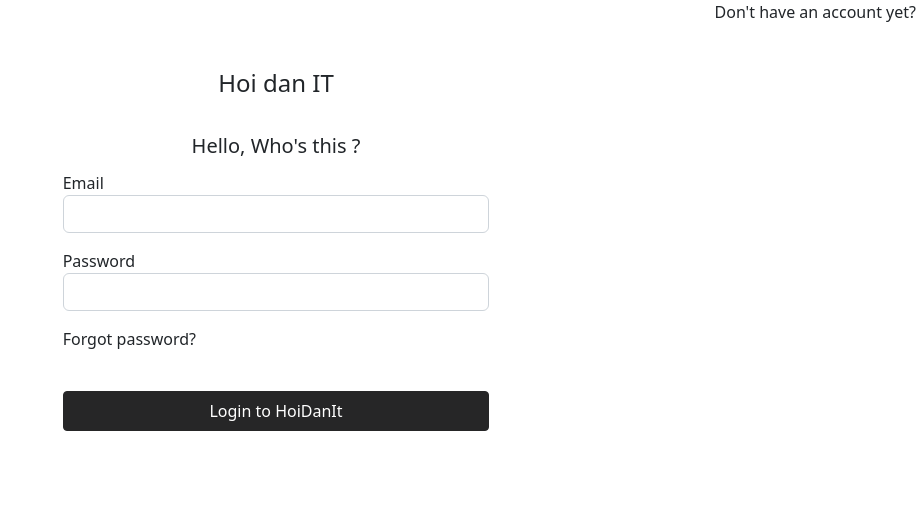
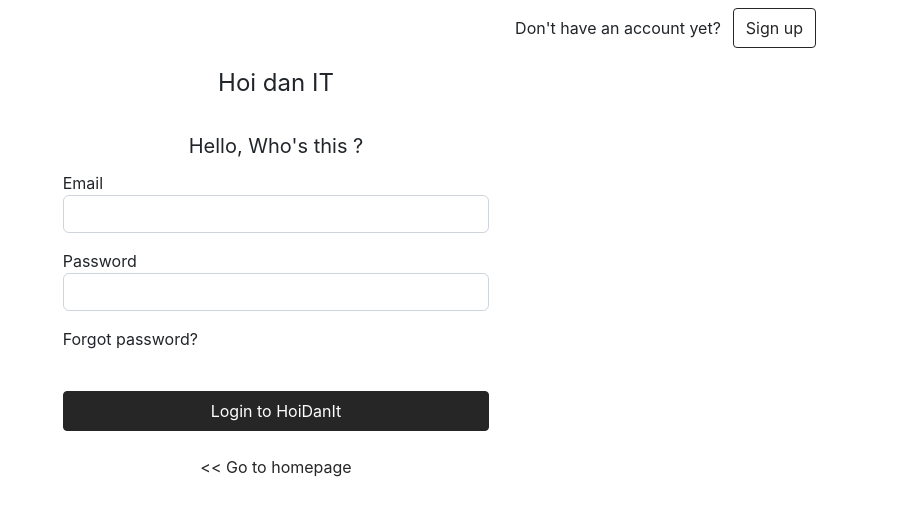
Before and after one commit to Thanhdat013/HoidanIT-React-base, a React (Create React App) app: page /login in a window 1280 px wide. Shown: the top 516 px of the page, without its empty margins (364-1280 px from the left). Built offline with nearby package versions, Linux system fonts and the light colour scheme.

Commit message:
call Api Login

```diff
--- /dev/null
+++ b/src/Layout.js
@@ -0,0 +1,44 @@
+import { Route, Routes } from "react-router-dom";
+import { ToastContainer } from "react-toastify";
+import "react-toastify/dist/ReactToastify.css";
+
+import App from "./App";
+import Users from "~/Layout/components/Users/Users";
+import Admin from "~/Layout/components/Admin/Admin";
+import Login from "~/Layout/components/Auth/Login";
+import HomePage from "~/Layout/components/Home/HomePage";
+import ManageUser from "~/Layout/components/Admin/Content/ManageUser";
+import DashBoard from "~/Layout/components/Admin/Content/DashBoard";
+
+const Layout = () => {
+  return (
+    <>
+      <Routes>
+        <Route path="/" element={<App />}>
+          <Route index element={<HomePage />} />
+          <Route path="/users" element={<Users />} />
+        </Route>
+        <Route path="/admin" element={<Admin />}>
+          <Route index element={<DashBoard />} />
+          <Route path="manage-user" element={<ManageUser />} />
+        </Route>
+        <Route path="/login" element={<Login />} />
+      </Routes>
+
+      <ToastContainer
+        position="top-right"
+        autoClose={3000}
+        hideProgressBar={false}
+        newestOnTop={false}
+        closeOnClick
+        rtl={false}
+        pauseOnFocusLoss
+        draggable
+        pauseOnHover
+        theme="light"
+      />
+    </>
+  );
+};
+
+export default Layout;
--- a/src/Layout/components/Admin/Admin.js
+++ b/src/Layout/components/Admin/Admin.js
@@ -2,13 +2,10 @@
 import { useState } from "react";
 import { Outlet } from "react-router-dom";
 
-import { ToastContainer } from "react-toastify";
-import "react-toastify/dist/ReactToastify.css";
-
 import SideBar from "./SideBar";
 import "./Admin.scss";
 
-const Admin = (props) => {
+const Admin = () => {
   const [collapsed, setCollapsed] = useState(false);
 
   return (
@@ -24,20 +21,6 @@
           <Outlet />
         </div>
       </div>
-
-      {/*use  react-toastify */}
-      <ToastContainer
-        position="top-right"
-        autoClose={3000}
-        hideProgressBar={false}
-        newestOnTop={false}
-        closeOnClick
-        rtl={false}
-        pauseOnFocusLoss
-        draggable
-        pauseOnHover
-        theme="light"
-      />
     </div>
   );
 };
--- a/src/Layout/components/Auth/Login.js
+++ b/src/Layout/components/Auth/Login.js
@@ -1,16 +1,44 @@
+import { useState } from "react";
+import { useNavigate } from "react-router-dom";
+import { toast } from "react-toastify";
+
 import "./Login.scss";
 import Button from "~/components/Button/Button";
-import { useState } from "react";
+import { postLogin } from "~/services/ApiServices";
 
 function Login() {
   const [email, setEmail] = useState("");
   const [password, setPassword] = useState("");
 
-  const handleLogin = () => {};
+  const handleLogin = async () => {
+    //validate
+
+    // submit Api
+    let data = await postLogin(email, password);
+    if (data && data.EC === 0) {
+      toast.success(data.EM);
+      navigate("/");
+    }
+
+    if (data && +data.EC !== 0) {
+      toast.error(data.EM);
+    }
+  };
+
+  const navigate = useNavigate();
+
+  const handleBackHome = () => {
+    navigate("/");
+  };
 
   return (
     <div className="login-container">
-      <div className="login-header">Don't have an account yet?</div>
+      <div className="login-header">
+        <span>Don't have an account yet?</span>
+        <Button outline className="sign-btn">
+          Sign up
+        </Button>
+      </div>
       <div className="login-title col-4  mx-auto">Hoi dan IT</div>
       <div className="login-welcome col-4  mx-auto">Hello, Who's this ?</div>
       <div className="login-form col-4 mx-auto">
@@ -38,6 +66,15 @@
             Login to HoiDanIt
           </Button>
         </div>
+        <div className="text-center ">
+          <Button
+            outline
+            className="back-home-btn"
+            onClick={() => handleBackHome()}
+          >
+            &#60;&#60; Go to homepage
+          </Button>
+        </div>
       </div>
     </div>
   );
--- a/src/Layout/components/Auth/Login.scss
+++ b/src/Layout/components/Auth/Login.scss
@@ -1,7 +1,25 @@
 .login-container {
   .login-header {
     height: 45px;
-    text-align: right;
+    justify-content: flex-end;
+    display: flex;
+    align-items: center;
+    padding-right: 100px;
+    padding-top: 10px;
+
+    .sign-btn {
+      margin-left: 12px;
+
+      &:hover {
+        background-color: #eee;
+      }
+    }
+  }
+  .forgot-password {
+    &:hover {
+      cursor: pointer;
+      text-decoration: underline;
+    }
   }
 
   .login-title {
@@ -26,4 +44,11 @@
     width: 100%;
     margin-top: 24px;
   }
+  .back-home-btn {
+    border: none;
+    &:hover {
+      cursor: pointer;
+      text-decoration: underline;
+    }
+  }
 }
--- a/src/index.js
+++ b/src/index.js
@@ -1,34 +1,18 @@
 import React from "react";
 import ReactDOM from "react-dom/client";
-import { BrowserRouter, Route, Routes } from "react-router-dom";
-import App from "./App";
+import { BrowserRouter } from "react-router-dom";
 import reportWebVitals from "./reportWebVitals";
 import { Provider } from "react-redux";
 import "bootstrap/dist/css/bootstrap.min.css";
 import store from "./redux/store";
-import Users from "~/Layout/components/Users/Users";
-import Admin from "~/Layout/components/Admin/Admin";
-import Login from "~/Layout/components/Auth/Login";
-import HomePage from "~/Layout/components/Home/HomePage";
-import ManageUser from "~/Layout/components/Admin/Content/ManageUser";
-import DashBoard from "~/Layout/components/Admin/Content/DashBoard";
+import Layout from "./Layout";
 
 const root = ReactDOM.createRoot(document.getElementById("root"));
 root.render(
   <Provider store={store}>
     {/* <React.StrictMode> */}
     <BrowserRouter>
-      <Routes>
-        <Route path="/" element={<App />}>
-          <Route index element={<HomePage />} />
-          <Route path="/users" element={<Users />} />
-        </Route>
-        <Route path="/admin" element={<Admin />}>
-          <Route index element={<DashBoard />} />
-          <Route path="manage-user" element={<ManageUser />} />
-        </Route>
-        <Route path="/login" element={<Login />} />
-      </Routes>
+      <Layout />
     </BrowserRouter>
     {/* </React.StrictMode> */}
   </Provider>
--- a/src/services/ApiServices.js
+++ b/src/services/ApiServices.js
@@ -33,3 +33,10 @@
 export const deleteUser = (userId) => {
   return getAxios.delete("v1/participant", { data: { id: userId } });
 };
+
+export const postLogin = (email, password) => {
+  return getAxios.post("v1/login", {
+    email,
+    password,
+  });
+};
```
